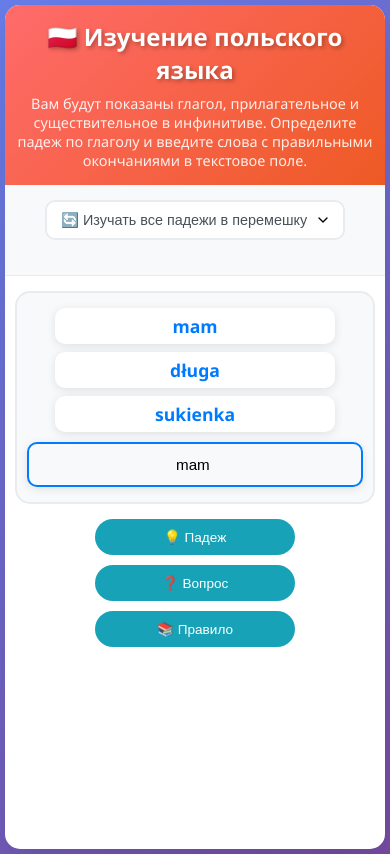
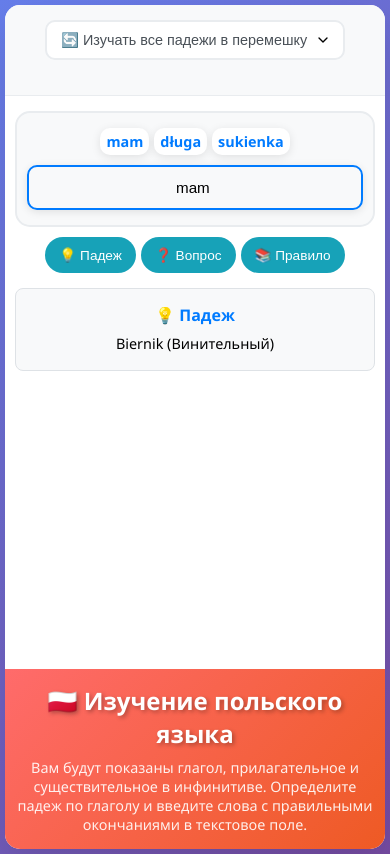
Before and after one commit to vapes/polski, a plain HTML site: page index.html in a window 390 px wide. Both pictures are taken after a click on the button "💡 Падеж". Drawn offline with Linux system fonts and the light colour scheme.

Commit message:
improvements

```diff
--- a/index.html
+++ b/index.html
@@ -306,28 +306,31 @@
 				transform: translateY(-1px);
 			}
 
-			.tooltip {
-				position: absolute;
-				bottom: 100%;
-				left: 50%;
-				transform: translateX(-50%);
-				background: white;
-				color: #333;
+			.hints-info {
+				margin: 15px 0;
+				display: flex;
+				flex-direction: column;
+				gap: 10px;
+			}
+
+			.hint-block {
+				background: #f8f9fa;
+				border: 1px solid #dee2e6;
+				border-radius: 8px;
 				padding: 15px;
-				border-radius: 8px;
 				font-size: 0.9rem;
-				white-space: normal;
-				opacity: 0;
-				visibility: hidden;
-				transition: all 0.3s ease;
-				z-index: 99999;
-				margin-bottom: 10px;
-				box-shadow: 0 4px 20px rgba(0, 0, 0, 0.15);
-				border: 1px solid #dee2e6;
-				max-width: 300px;
-				min-width: 250px;
-				max-height: 60vh;
-				overflow-y: auto;
+				line-height: 1.4;
+				display: none;
+			}
+
+			.hint-block.active {
+				display: block;
+			}
+
+			.hint-block h4 {
+				margin: 0 0 8px 0;
+				color: #007bff;
+				font-size: 1rem;
 			}
 
 			.tooltip::after {
@@ -381,10 +384,15 @@
 
 				.container {
 					border-radius: 15px;
+					display: flex;
+					flex-direction: column;
+					min-height: 100vh;
 				}
 
 				.header {
 					padding: 20px 15px;
+					order: 2;
+					margin-top: auto;
 				}
 
 				.header h1 {
@@ -397,7 +405,8 @@
 				}
 
 				.controls {
-					padding: 20px 15px;
+					padding: 10px 15px;
+					order: 1;
 				}
 
 				/* Скрываем кнопки на мобильных */
@@ -414,16 +423,17 @@
 				.case-selector {
 					flex-direction: column;
 					align-items: center;
-					gap: 10px;
+					gap: 5px;
 				}
 
 				.exercise-area {
-					padding: 20px 15px;
+					padding: 10px 15px;
+					order: 1;
 				}
 
 				.word-display {
-					padding: 20px 15px;
-					margin-bottom: 15px;
+					padding: 15px;
+					margin-bottom: 10px;
 				}
 
 				.word-display h3 {
@@ -432,16 +442,19 @@
 				}
 
 				.words-line {
-					flex-direction: column;
-					gap: 8px;
+					flex-direction: row;
+					flex-wrap: wrap;
+					gap: 5px;
 					margin-bottom: 10px;
+					justify-content: center;
 				}
 
 				.word {
-					font-size: 1.2rem;
-					padding: 8px 12px;
-					width: 100%;
-					max-width: 280px;
+					font-size: 1rem;
+					padding: 6px 8px;
+					width: auto;
+					max-width: none;
+					flex: 0 0 auto;
 				}
 
 				.input-group {
@@ -454,33 +467,19 @@
 				}
 
 				.hints-section {
-					flex-direction: column;
-					align-items: center;
-					gap: 10px;
+					flex-direction: row;
+					flex-wrap: wrap;
+					justify-content: center;
+					gap: 8px;
 					margin: 10px 0;
 				}
 
 				.hint-btn {
-					width: 100%;
-					max-width: 200px;
-					padding: 12px 16px;
-					font-size: 0.9rem;
-				}
-
-				.tooltip {
-					position: fixed;
-					bottom: 20px;
-					top: auto;
-					left: 50%;
-					transform: translateX(-50%);
-					width: 90%;
-					max-width: 350px;
-					white-space: normal;
-					text-align: center;
-					z-index: 99999;
-					padding: 20px;
-					max-height: 60vh;
-					overflow-y: auto;
+					width: auto;
+					max-width: none;
+					padding: 8px 12px;
+					font-size: 0.85rem;
+					flex: 0 0 auto;
 				}
 
 				.tooltip::after {
@@ -547,6 +546,7 @@
 
 				.header {
 					padding: 15px 10px;
+					order: 2;
 				}
 
 				.header h1 {
@@ -570,8 +570,17 @@
 				}
 
 				.word {
-					font-size: 1.1rem;
-					padding: 6px 10px;
+					font-size: 0.9rem;
+					padding: 4px 6px;
+				}
+
+				.hints-section {
+					gap: 5px;
+				}
+
+				.hint-btn {
+					padding: 6px 8px;
+					font-size: 0.8rem;
 				}
 
 				.case-select {
@@ -633,29 +642,47 @@
 					flex-direction: row;
 					flex-wrap: wrap;
 					justify-content: center;
+					gap: 8px;
 				}
 
 				.word {
 					width: auto;
 					max-width: none;
+					font-size: 1.1rem;
+					padding: 8px 10px;
 				}
 
 				.hints-section {
 					flex-direction: row;
 					flex-wrap: wrap;
 					justify-content: center;
+					gap: 10px;
 				}
 
 				.hint-btn {
 					width: auto;
 					max-width: none;
+					padding: 10px 14px;
+					font-size: 0.9rem;
+				}
+
+				.hints-info {
+					flex-direction: row;
+					flex-wrap: wrap;
+					justify-content: center;
+				}
+
+				.hint-block {
+					flex: 1;
+					min-width: 200px;
+					max-width: 300px;
 				}
 			}
 		</style>
 	</head>
 	<body>
 		<div class="container">
-			<div class="header">
+			<div class="header" id="header">
 				<h1>🇵🇱 Изучение польского языка</h1>
 				<p>
 					Вам будут показаны глагол, прилагательное и существительное в инфинитиве. Определите падеж по
@@ -699,18 +726,15 @@
 				</div>
 
 				<div class="hints-section" id="hintsSection" style="display: none">
-					<button class="hint-btn" id="caseHintBtn">
-						💡 Падеж
-						<div class="tooltip" id="caseTooltip">Наведите для подсказки</div>
-					</button>
-					<button class="hint-btn" id="questionHintBtn">
-						❓ Вопрос
-						<div class="tooltip" id="questionTooltip">Наведите для подсказки</div>
-					</button>
-					<button class="hint-btn" id="ruleHintBtn">
-						📚 Правило
-						<div class="tooltip" id="ruleTooltip">Наведите для подсказки</div>
-					</button>
+					<button class="hint-btn" id="caseHintBtn">💡 Падеж</button>
+					<button class="hint-btn" id="questionHintBtn">❓ Вопрос</button>
+					<button class="hint-btn" id="ruleHintBtn">📚 Правило</button>
+				</div>
+
+				<div class="hints-info" id="hintsInfo" style="display: none">
+					<div class="hint-block" id="caseHintBlock"></div>
+					<div class="hint-block" id="questionHintBlock"></div>
+					<div class="hint-block" id="ruleHintBlock"></div>
 				</div>
 
 				<div class="result" id="result"></div>
@@ -745,8 +769,15 @@
 				// Добавляем обработчик для кнопки смешанного режима
 				document.getElementById('mixedBtn').addEventListener('click', selectMixedMode);
 
-				// Добавляем обработчик для выпадающего списка
-				document.getElementById('caseSelect').addEventListener('change', function () {
+				// Автоматически выбираем смешанный режим при загрузке
+				selectMixedMode();
+			}
+
+			// Добавляем обработчик для выпадающего списка после загрузки DOM
+			document.addEventListener('DOMContentLoaded', function () {
+				const caseSelect = document.getElementById('caseSelect');
+				if (caseSelect) {
+					caseSelect.addEventListener('change', function () {
 						const selectedCase = this.value;
 						if (selectedCase) {
 							if (selectedCase === 'mixed') {
@@ -754,14 +785,11 @@
 							} else {
 								selectCase(selectedCase);
 							}
-						// Возвращаем к смешанному режиму по умолчанию
-						this.value = 'mixed';
+							// НЕ возвращаем к смешанному режиму - оставляем выбранный падеж
 						}
 					});
-
-				// Автоматически выбираем смешанный режим при загрузке
-				selectMixedMode();
 				}
+			});
 
 			function selectCase(caseName) {
 				// Убираем активный класс со всех кнопок
@@ -776,7 +804,7 @@
 				// Обновляем выпадающий список
 				const caseSelect = document.getElementById('caseSelect');
 				if (caseSelect) {
-					caseSelect.value = '';
+					caseSelect.value = caseName;
 				}
 
 				currentCase = caseName;
@@ -884,6 +912,7 @@
 
 				document.getElementById('wordDisplay').style.display = 'block';
 				document.getElementById('hintsSection').style.display = 'flex';
+				document.getElementById('hintsInfo').style.display = 'flex';
 				document.getElementById('result').style.display = 'none';
 
 				// Устанавливаем глагол как текст в поле ввода с пробелом после
@@ -901,13 +930,17 @@
 
 			function updateHints(currentWord, caseData) {
 				// Обновляем подсказку падежа
-				document.getElementById('caseTooltip').textContent = caseData.name;
+				document.getElementById('caseHintBlock').innerHTML = `<h4>💡 Падеж</h4>${caseData.name}`;
 
 				// Обновляем подсказку вопроса (вопросы на польском)
-				document.getElementById('questionTooltip').textContent = getCaseQuestions(caseData.name);
+				document.getElementById('questionHintBlock').innerHTML = `<h4>❓ Вопрос</h4>${getCaseQuestions(
+					caseData.name
+				)}`;
 
 				// Обновляем подсказку правила (окончания) - используем innerHTML для таблицы
-				document.getElementById('ruleTooltip').innerHTML = getCaseEndings(caseData.name);
+				document.getElementById('ruleHintBlock').innerHTML = `<h4>📚 Правило</h4>${getCaseEndings(
+					caseData.name
+				)}`;
 			}
 
 			function getCaseQuestions(caseName) {
@@ -1153,6 +1186,34 @@
 					});
 				}, 300);
 			});
+
+			// Обработчики для кнопок подсказок
+			document.getElementById('caseHintBtn').addEventListener('click', function () {
+				toggleHint('caseHintBlock');
+			});
+
+			document.getElementById('questionHintBtn').addEventListener('click', function () {
+				toggleHint('questionHintBlock');
+			});
+
+			document.getElementById('ruleHintBtn').addEventListener('click', function () {
+				toggleHint('ruleHintBlock');
+			});
+
+			function toggleHint(hintId) {
+				const hintBlock = document.getElementById(hintId);
+				const isActive = hintBlock.classList.contains('active');
+
+				// Скрываем все блоки подсказок
+				document.querySelectorAll('.hint-block').forEach((block) => {
+					block.classList.remove('active');
+				});
+
+				// Показываем выбранный блок, если он не был активен
+				if (!isActive) {
+					hintBlock.classList.add('active');
+				}
+			}
 		</script>
 	</body>
 </html>
```
Lines whose indentation alone changed are shown as unchanged.
